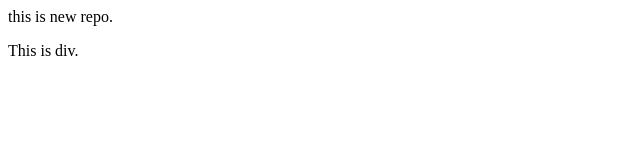
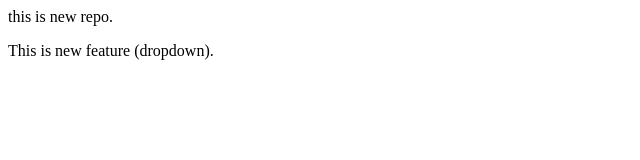
Before and after one commit to Nikitasoam7/localrepo, a plain HTML site: page index.html in a window 1280 px wide. Shown: the whole page, without its empty margins (0-640 px from the left). Drawn offline with Linux system fonts and the light colour scheme.

Commit message:
add dropdown

```diff
--- a/index.html
+++ b/index.html
@@ -1,4 +1,4 @@
 <p>this is new repo.</p>
 <div>
-    This is div.
+    This is new feature (dropdown).
 </div>
```
